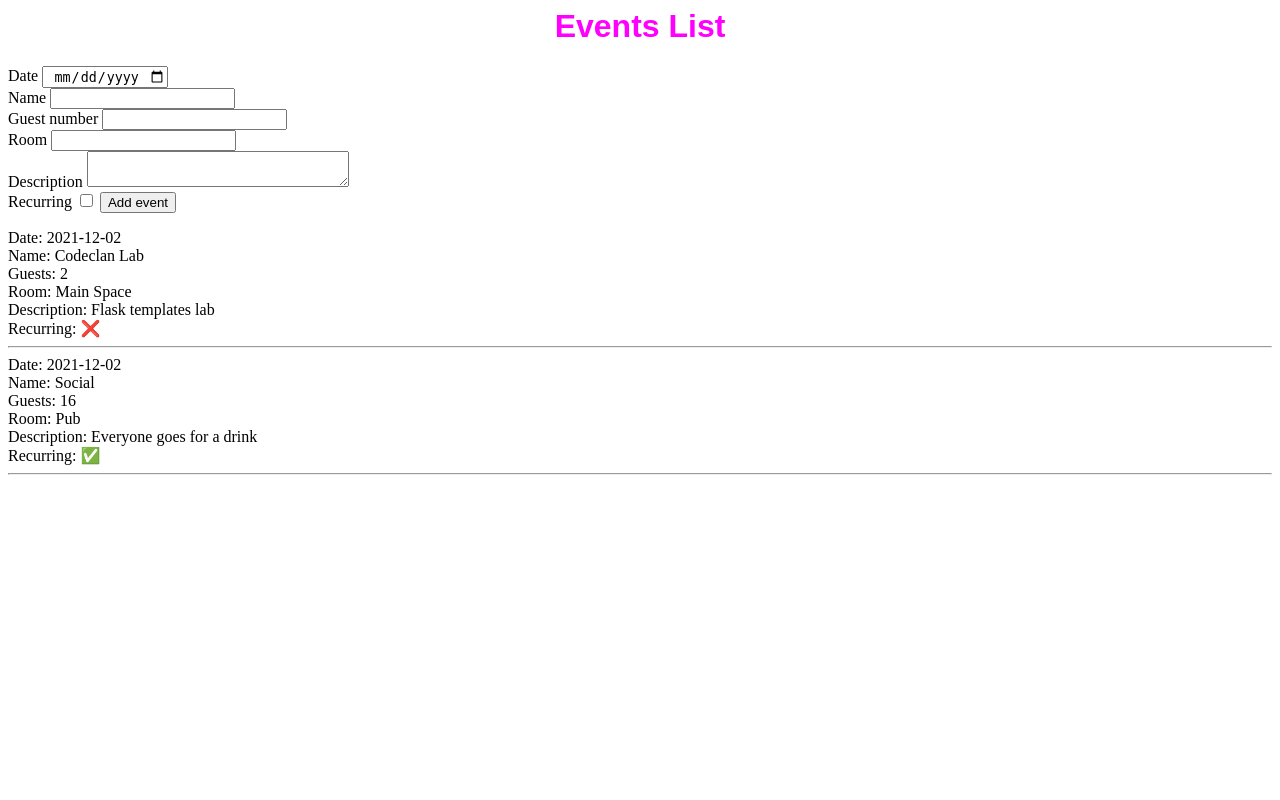
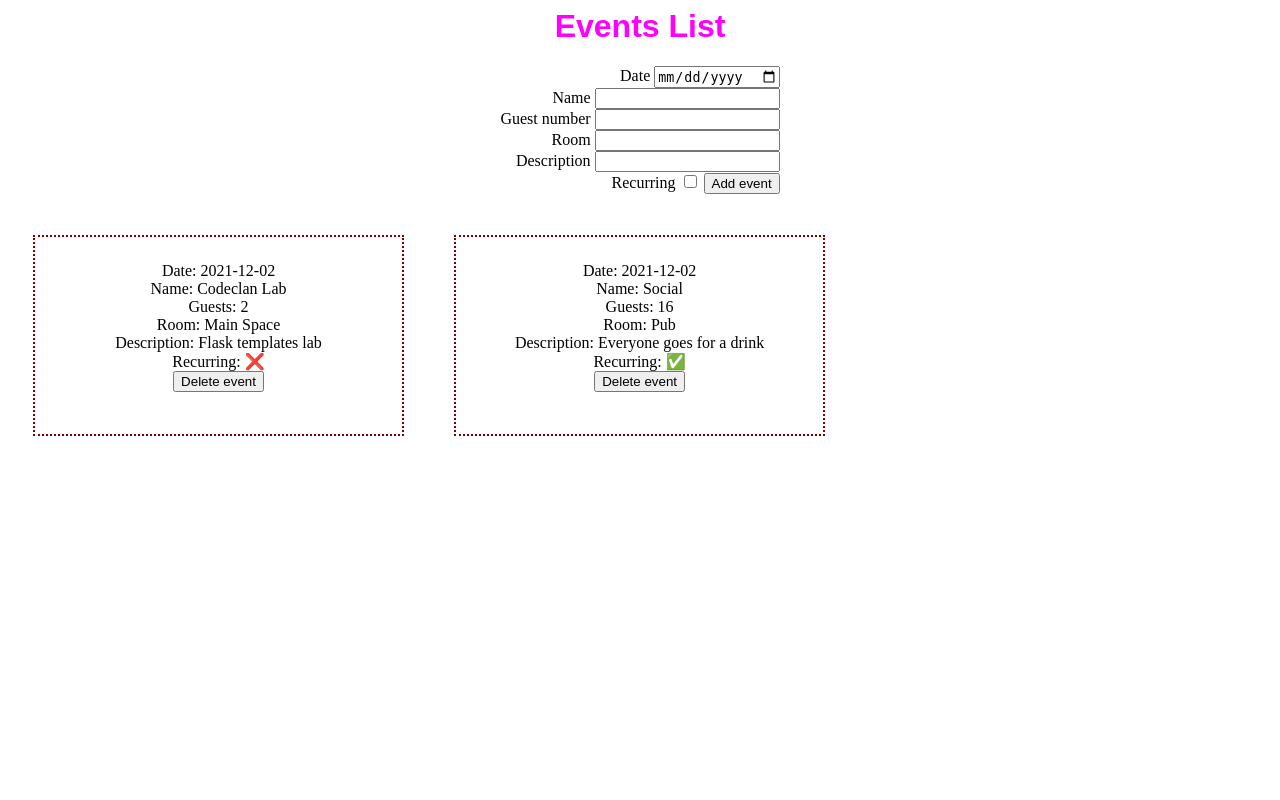
Before and after one commit to Andrew-Lindsay42/Week3Day4Lab, a Flask app: page /events in a window 1280 px wide. Run offline with Flask 2, Linux system fonts and the light colour scheme.

Commit message:
css and advanced extension done

```diff
--- a/controllers/controller.py
+++ b/controllers/controller.py
@@ -1,7 +1,8 @@
 from app import app
-from flask import render_template, request
+from flask import render_template, request, redirect
 from models.events_list import events
 from models.event import Event
+
 
 @app.route('/events')
 def index():
@@ -22,3 +23,8 @@ def add_event():
     new_event = Event(date, name, guest_number, room_location, description, recurring)
     events.append(new_event)
     return render_template('index.html', events = events)
+
+@app.route('/events/delete/<int:index>', methods = ['POST'])
+def delete_event(index):
+    events.pop(index)
+    return redirect ('/events')
--- a/static/index.css
+++ b/static/index.css
@@ -4,7 +4,25 @@ body > h1 {
     color: fuchsia;
 }
 
-body > form > input {
+#form > form {
+    display: inline-block;
+    text-align: right;
+}
+
+#events {
+    margin: 2%;
+    padding: 2%;
+    border: 2px dotted maroon;
+    width: 25%;
     text-align: center;
 
 }
+
+#list {
+    display: flex;
+    flex-wrap: wrap;
+}
+
+body {
+    text-align: center;
+}
--- a/templates/index.html
+++ b/templates/index.html
@@ -6,6 +6,7 @@
     <body>
         <h1>Events List</h1>
 
+        <div id = "form">
             <form action="/events" method="post">
                 <label for="date">Date</label>
                 <input type="date" name="date" id="date">
@@ -20,14 +21,16 @@
                 <input type="text" name="location" id="location">
                 <br>
                 <label for="description">Description</label>
-            <textarea name="description" id="description" cols="30" rows="2"></textarea>
+                <input type="text" name="description" id="description">
                 <br>
                 <label for="recurring">Recurring</label>
                 <input type="checkbox" name="recurring" id="recurring">
                 <input type="submit" value="Add event">
 
+
             </form>
-
+        </div>
+        <div id = "list">
         {% for event in events %}
             <div id = "events">
                 Date: {{event.date}} <br>
@@ -39,9 +42,13 @@
                     Recurring: <span>&#9989;</span>
                 {% else %}
                     Recurring: <span>&#10060;</span>
-                {% endif %} <br><hr>
+                {% endif %} <br>
+                <form action="/events/delete/{{events.index(event)}}" method = "post">
+                    <input type="submit" value="Delete event">
+                </form>
+
             </div>
         {% endfor %}
-
+    </div>
     </body>
 </html>
```
Lines whose indentation alone changed are shown as unchanged.
